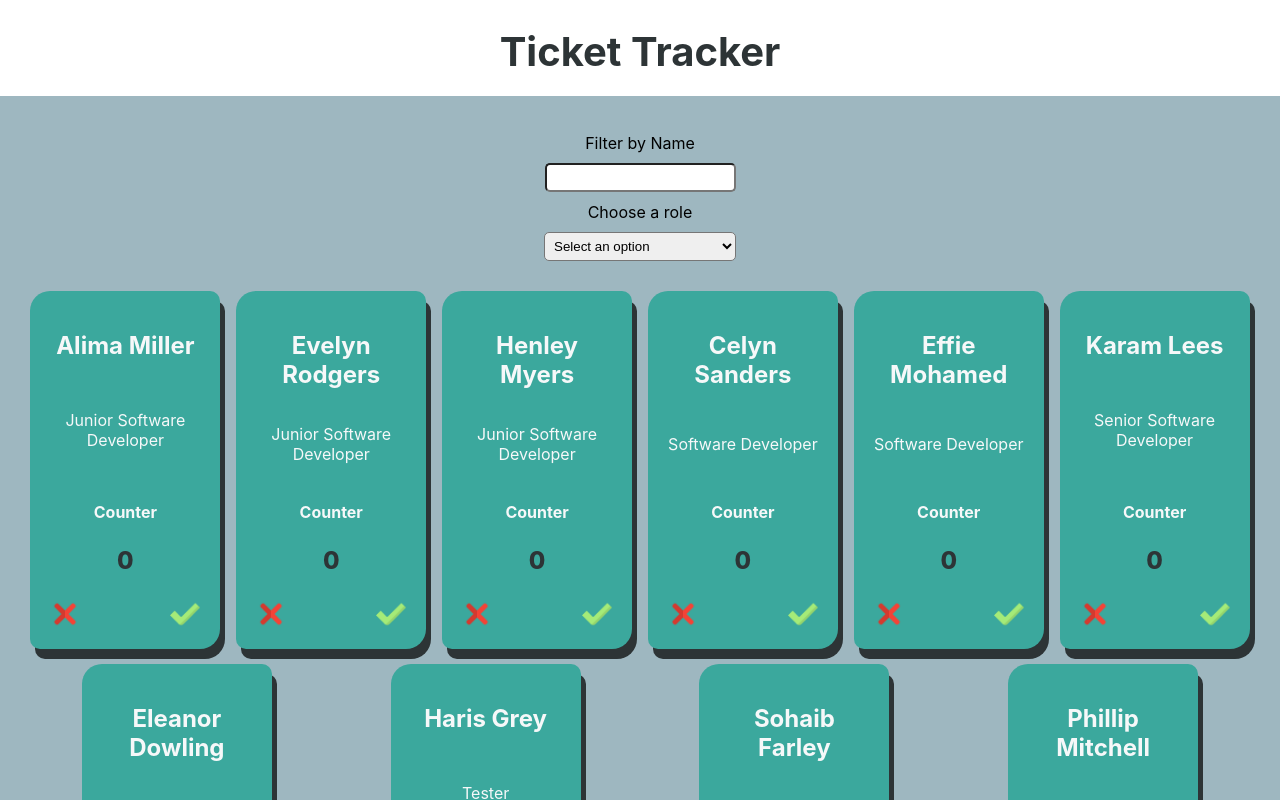
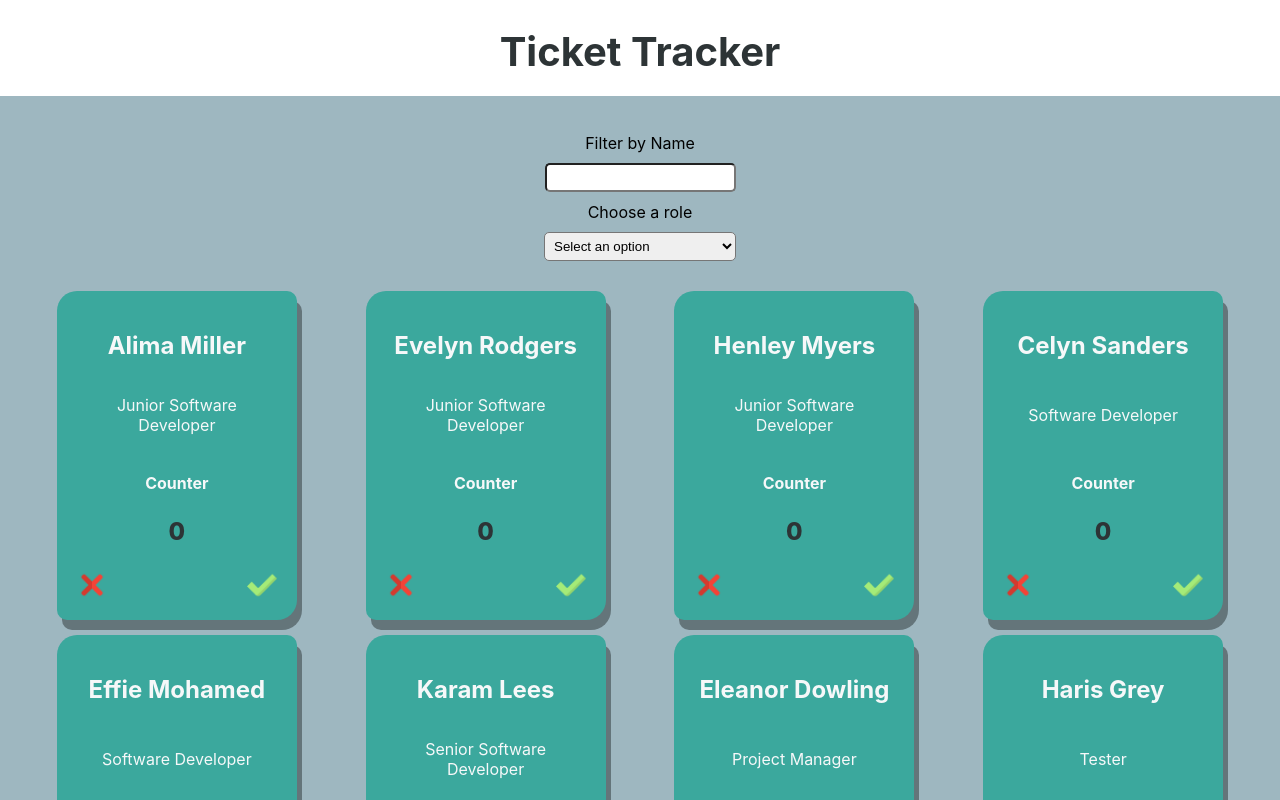
Before and after one commit to sabifromtherock/ticket-tracker, a React (Vite) app: page / in a window 1280 px wide. Shown: the top 800 px of the page. Built offline with nearby package versions, Linux system fonts and the light colour scheme.

Commit message:
added EmployeeCard desktop view

```diff
--- a/src/components/EmployeeCard/EmployeeCard.scss
+++ b/src/components/EmployeeCard/EmployeeCard.scss
@@ -7,7 +7,7 @@
   padding: 20px;
   border-radius: 20px 10px;
   width: 150px;
-  box-shadow: 5px 10px $color-black;
+  box-shadow: 5px 10px rgba($color-black, 0.5);
   display: flex;
   flex-direction: column;
   justify-content: space-between;
@@ -28,3 +28,9 @@
     width: 30px;
   }
 }
+
+@media screen and (min-width: 768px) {
+  .employee-card {
+    width: 200px;
+  }
+}
```
